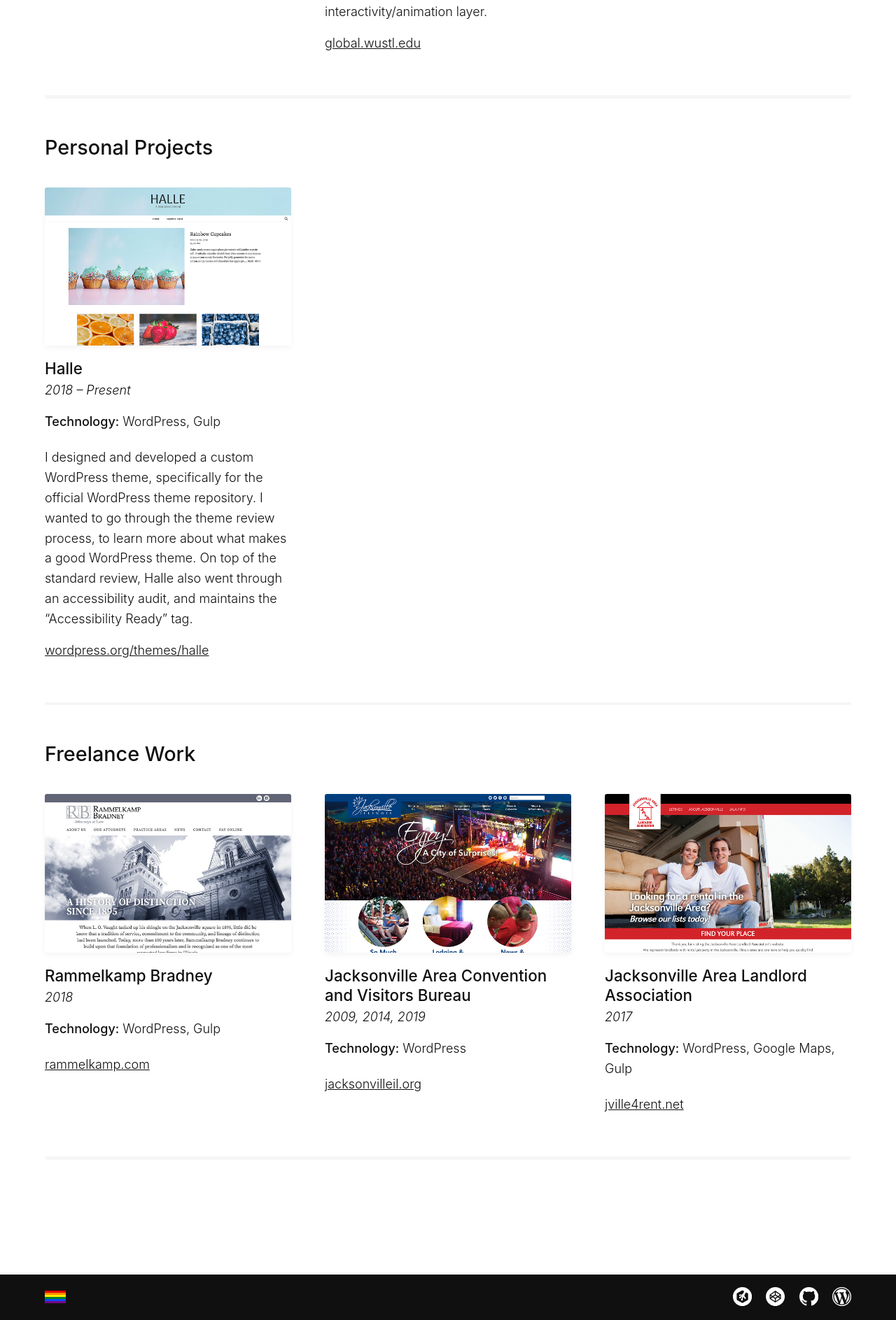
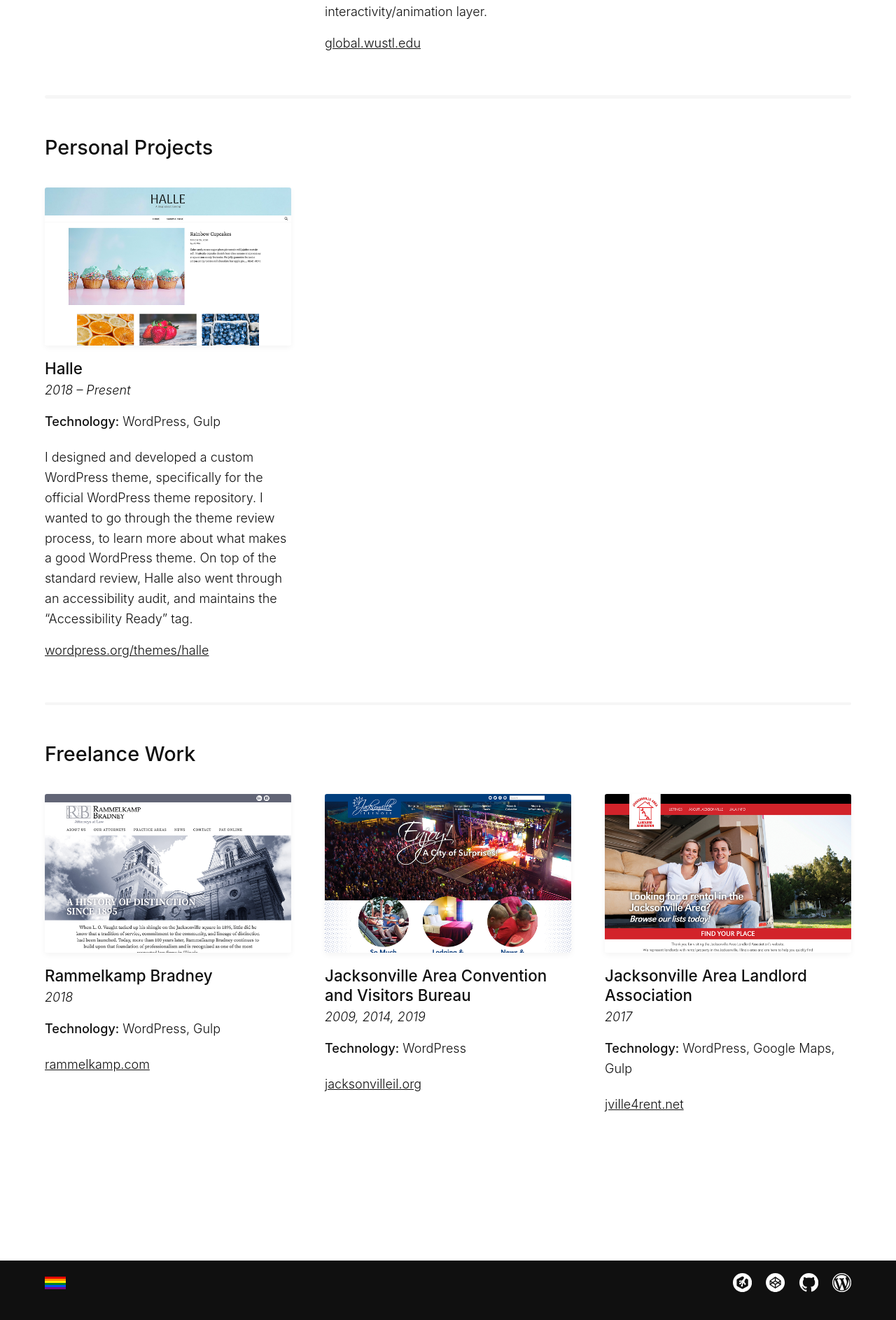
Before and after one commit to samhermes/samhermes.github.io, a Jekyll site: the page built from work.md, in a window 1280 px wide. Shown: the part 1805-3692 px from the top of the page at 70% size. Built offline with Jekyll 4.4.1, drawn with Linux system fonts in a browser that asks for light colours.

Commit message:
Fix for bottom border of last child

```diff
--- a/_sass/_work.scss
+++ b/_sass/_work.scss
@@ -49,8 +49,9 @@
     }
 
     &:last-child {
-        border-bottom: none;
-        margin-bottom: 0;
+        &::after {
+            content: none;
+        }
     }
 
     ul {
```
